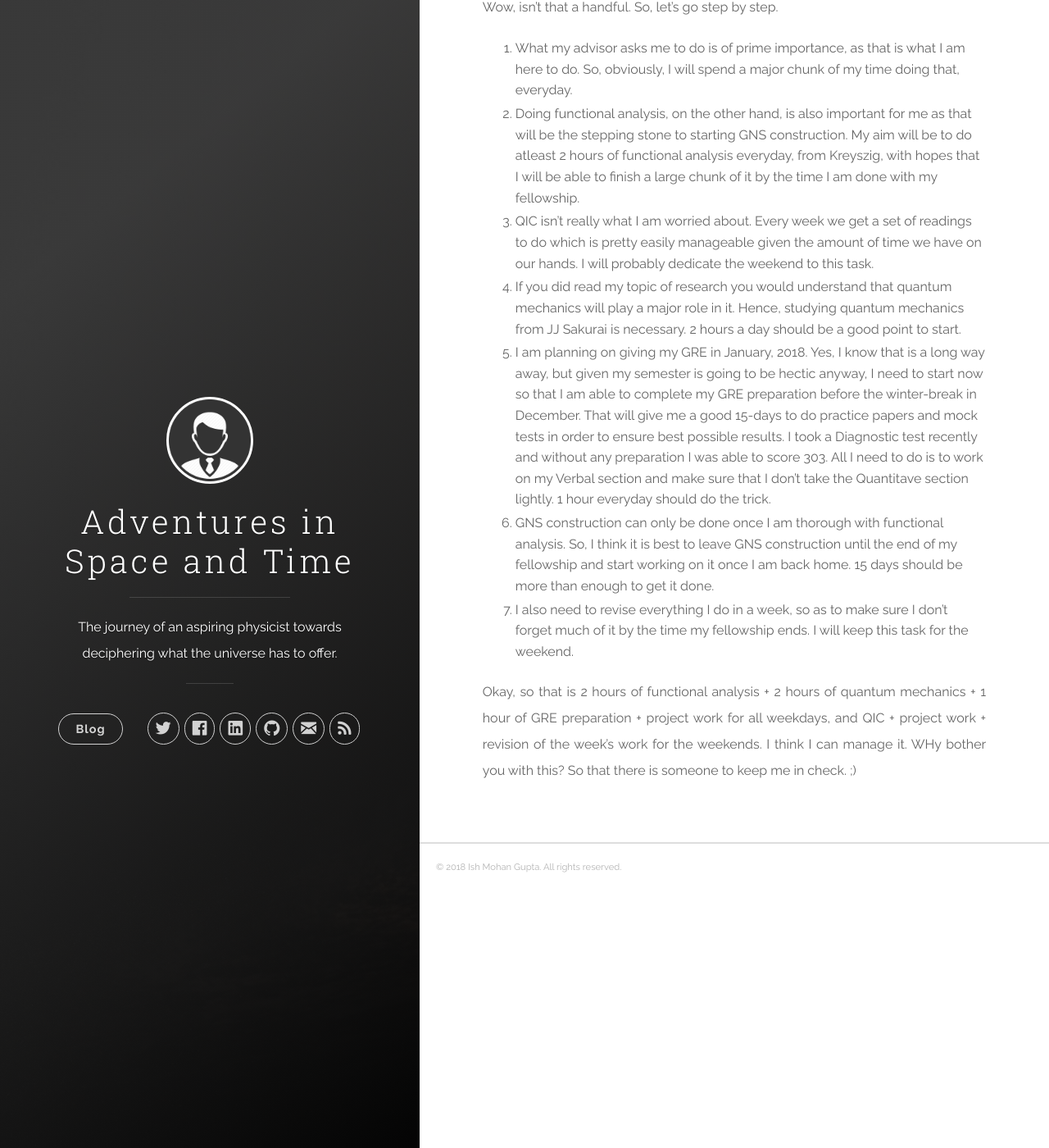
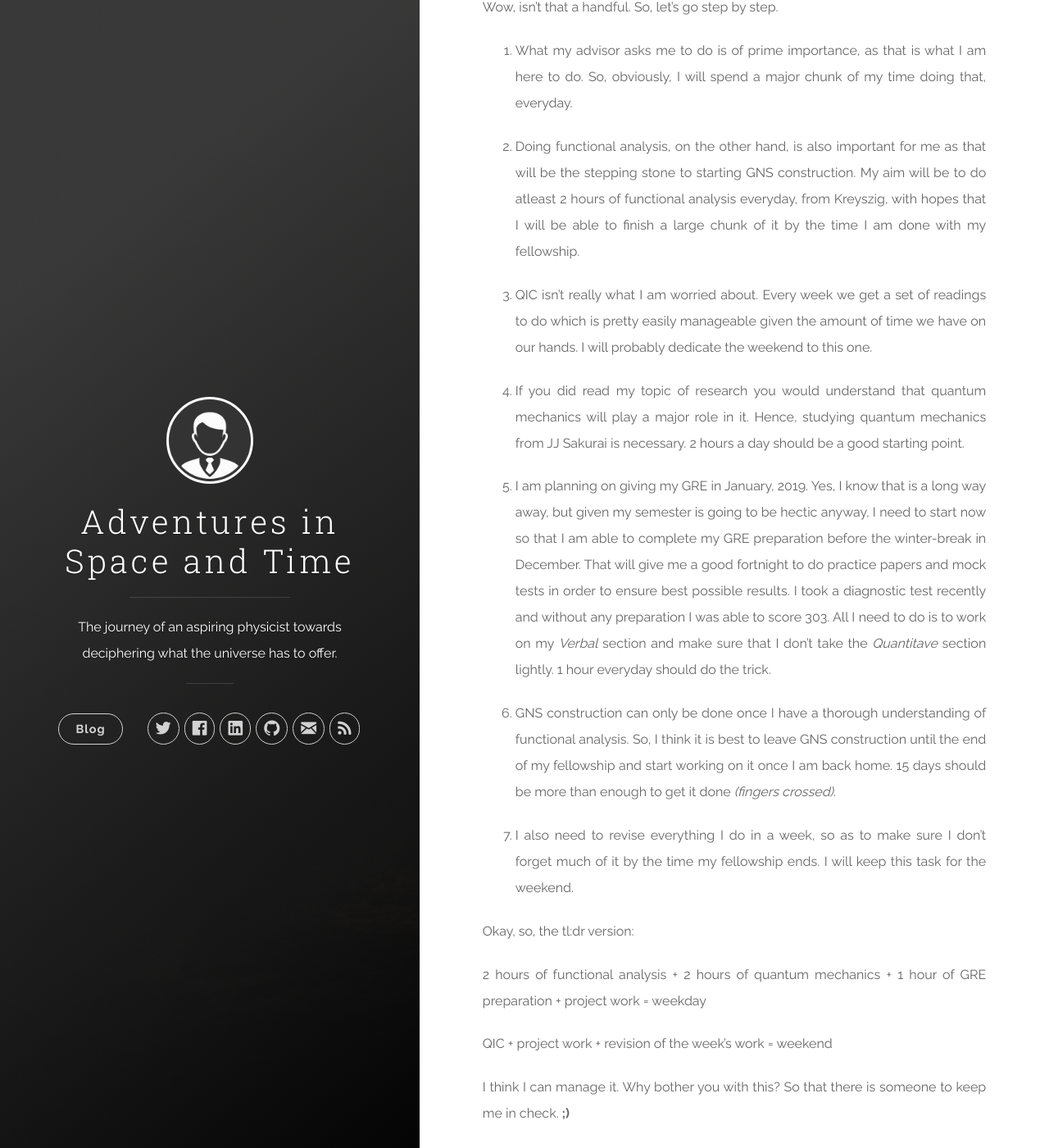
Before and after one commit to theStarlord/mne.github.io, a Jekyll site: the page built from _posts/2018-05-17-action-plans.markdown, in a window 1280 px wide and 1400 px high, scrolled down 955 px. Shown: the whole window at 82% size. Built offline with Jekyll 4.4.1, drawn with Linux system fonts in a browser that asks for light colours; some of the changed text lies outside the part shown.

Commit message:
Formatting and editing

```diff
--- a/_posts/2018-05-17-action-plans.markdown
+++ b/_posts/2018-05-17-action-plans.markdown
@@ -18,12 +18,25 @@ Okay, so let's get this straight *(a tl;dr version of the last post)*, the thing
 6. GNS Construction
 
 Wow, isn't that a handful. So, let's go step by step.
+
 1. What my advisor asks me to do is of prime importance, as that is what I am here to do. So, obviously, I will spend a major chunk of my time doing that, everyday.
+
 2. Doing functional analysis, on the other hand, is also important for me as that will be the stepping stone to starting GNS construction. My aim will be to do atleast 2 hours of functional analysis everyday, from Kreyszig, with hopes that I will be able to finish a large chunk of it by the time I am done with my fellowship.
-3. QIC isn't really what I am worried about. Every week we get a set of readings to do which is pretty easily manageable given the amount of time we have on our hands. I will probably dedicate the weekend to this task.
-4. If you did read my topic of research you would understand that quantum mechanics will play a major role in it. Hence, studying quantum mechanics from JJ Sakurai is necessary. 2 hours a day should be a good point to start.
-5. I am planning on giving my GRE in January, 2018. Yes, I know that is a long way away, but given my semester is going to be hectic anyway, I need to start now so that I am able to complete my GRE preparation before the winter-break in December. That will give me a good 15-days to do practice papers and mock tests in order to ensure best possible results. I took a Diagnostic test recently and without any preparation I was able to score 303. All I need to do is to work on my Verbal section and make sure that I don't take the Quantitave section lightly. 1 hour everyday should do the trick.
-6. GNS construction can only be done once I am thorough with functional analysis. So, I think it is best to leave GNS construction until the end of my fellowship and start working on it once I am back home. 15 days should be more than enough to get it done.
+
+3. QIC isn't really what I am worried about. Every week we get a set of readings to do which is pretty easily manageable given the amount of time we have on our hands. I will probably dedicate the weekend to this one.
+
+4. If you did read my topic of research you would understand that quantum mechanics will play a major role in it. Hence, studying quantum mechanics from JJ Sakurai is necessary. 2 hours a day should be a good starting point.
+
+5. I am planning on giving my GRE in January, 2019. Yes, I know that is a long way away, but given my semester is going to be hectic anyway, I need to start now so that I am able to complete my GRE preparation before the winter-break in December. That will give me a good fortnight to do practice papers and mock tests in order to ensure best possible results. I took a diagnostic test recently and without any preparation I was able to score 303. All I need to do is to work on my *Verbal* section and make sure that I don't take the *Quantitave* section lightly. 1 hour everyday should do the trick.
+
+6. GNS construction can only be done once I have a thorough understanding of functional analysis. So, I think it is best to leave GNS construction until the end of my fellowship and start working on it once I am back home. 15 days should be more than enough to get it done *(fingers crossed)*.
+
 7. I also need to revise everything I do in a week, so as to make sure I don't forget much of it by the time my fellowship ends. I will keep this task for the weekend.
 
-Okay, so that is 2 hours of functional analysis + 2 hours of quantum mechanics + 1 hour of GRE preparation + project work for all weekdays, and QIC + project work + revision of the week's work for the weekends. I think I can manage it. WHy bother you with this? So that there is someone to keep me in check. ;)
+Okay, so, the tl:dr version:
+
+2 hours of functional analysis + 2 hours of quantum mechanics + 1 hour of GRE preparation + project work = weekday
+
+QIC + project work + revision of the week's work = weekend
+
+I think I can manage it. Why bother you with this? So that there is someone to keep me in check. **;)**
```
Also changed, not shown: other parts of _posts/2018-05-17-action-plans.markdown (+1 -1 lines).
